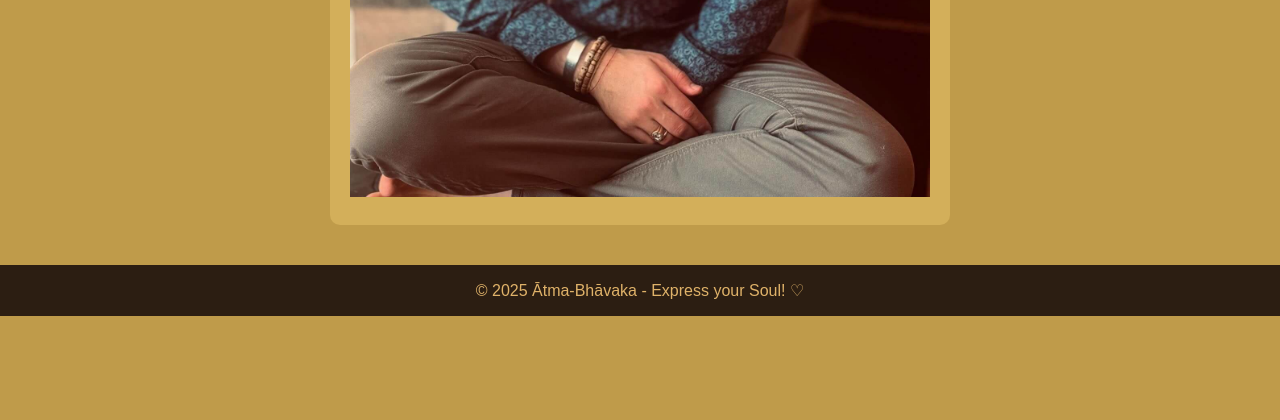
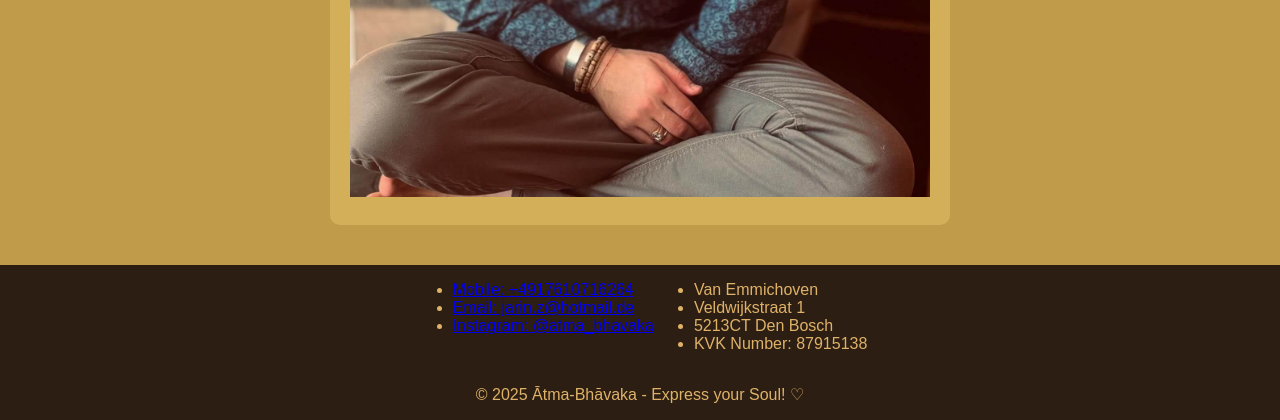
Before and after one commit to denisklopotan/atma-bhavaka, a Django app: page /about/ in a window 1280 px wide. Shown: the part 1755-2175 px from the top of the page. Before the commit the page ends 2071 px from the top, so only its background shows below. Run offline with Django 5.2, Linux system fonts and the light colour scheme; some web fonts are replaced.

Commit message:
Add social media and info tothe  footer

```diff
--- a/atma_bhavaka/settings.py
+++ b/atma_bhavaka/settings.py
@@ -30,10 +30,10 @@ else:
     SECRET_KEY = os.environ.get('SECRET_KEY')
 
 # SECURITY WARNING: don't run with debug turned on in production!
-DEBUG = False
+DEBUG = True
 
 ALLOWED_HOSTS = [
-    '8000-denisklopot-atmabhavaka-xxxxxxxxxxxxxx.ws-eu117.gitpod.io',
+    '8000-denisklopot-atmabhavaka-q3ovdhridwc.ws-eu117.gitpod.io',
     'atma-bhavaka-2a6f708e729b.herokuapp.com',
     'www.atma-bhavaka.com',
     '.atma-bhavaka.com',
--- a/static/css/styles.css
+++ b/static/css/styles.css
@@ -248,7 +248,15 @@ a:hover {
 footer {
     background-color: #2c1e12;
     color: #dfb269;
-    text-align: center;
     width: 100%;
     bottom: 0;
 }
+
+.footer-container {
+    display: flex;
+    justify-content: center;
+}
+
+.copyright {
+    text-align: center;
+}
--- a/templates/base.html
+++ b/templates/base.html
@@ -36,7 +36,26 @@
     </main>
 
     <footer>
-        <p>&copy; 2025 Ātma-Bhāvaka - Express your Soul! ♡</p>
+        <div class="footer-container">
+            <div class="fc-left">
+                <ul>
+                    <li><a href="tel:+4917610716264">Mobile: +4917610716264</a></li>
+                    <li><a href="mailto:jarin.z@hotmail.de">Email: jarin.z@hotmail.de</a></li>
+                    <li><a href="https://www.instagram.com/atma_bhavaka">Instagram: @atma_bhavaka</a></li>
+                </ul>
+            </div>
+            <div class="fc-right">
+                <ul>
+                    <li>Van Emmichoven</li>
+                    <li>Veldwijkstraat 1</li>
+                    <li>5213CT Den Bosch</li>
+                    <li>KVK Number: 87915138</li>
+                </ul>
+            </div>
+        </div>
+        <div class="copyright">
+            <p>&copy; 2025 Ātma-Bhāvaka - Express your Soul! ♡</p>
+        </div>
     </footer>
 </body>
 </html>
```
